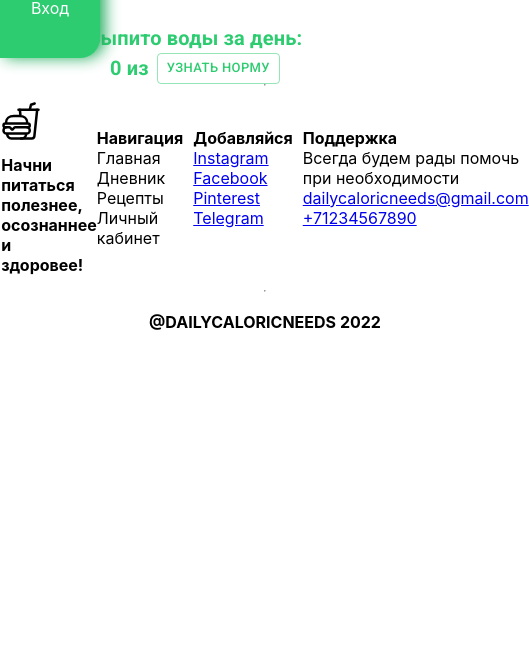
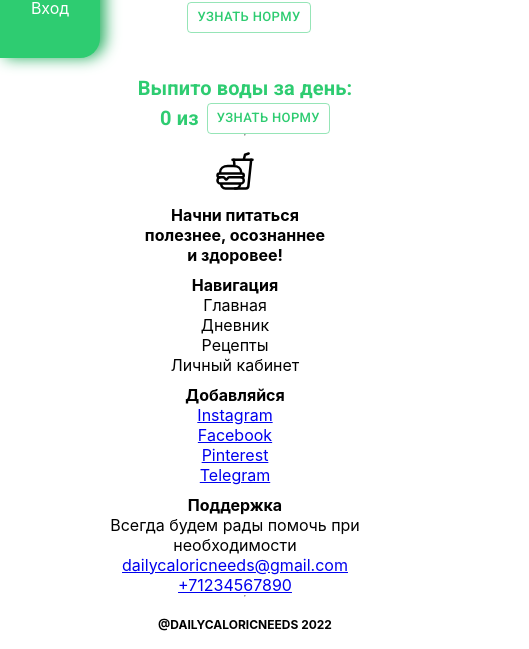
Before and after one commit to Daily-caloric-needs/web, a React (Create React App) app: page /diary in a window 390 px wide. Shown: the part 786-1435 px from the top of the page, 529 px wide, since content can reach past the window. Before the commit the page ends 1138 px from the top, so only its background shows below. Built offline with nearby package versions, Linux system fonts and the light colour scheme; no server answers; what react-swipeable-views-utils would draw is missing.

Commit message:
update in progress

```diff
--- a/src/components/Date/style.scss
+++ b/src/components/Date/style.scss
@@ -16,4 +16,8 @@
       margin-left: 10px;
     }
   }
+
+  @media screen and (max-width: 1024px){
+    margin-left: 20px;
+  }
 }
--- a/src/components/Diary/style.scss
+++ b/src/components/Diary/style.scss
@@ -2,7 +2,7 @@
 
 .content {
   min-height: calc(100vh - 160px);
-  max-width: 1440px;
+  // max-width: 1440px;
   margin-left: 100px;
   flex: 1 1 auto;
   padding: 10px 40px 50px;
@@ -60,4 +60,19 @@
     font-size: 20px;
     font-weight: 600;
   }
+
+  @media screen and (max-width: 1024px){
+
+    &__main{
+      flex-direction: column;
+    }
+
+    &__left{
+      flex: 0 auto;
+    }
+
+    .css-2ns8hj-MuiButtonBase-root-MuiAccordionSummary-root.Mui-expanded{
+      // width: 100% non serve a nulla
+    }
+  }
 }
--- a/src/components/Footer/style.scss
+++ b/src/components/Footer/style.scss
@@ -3,13 +3,14 @@
   flex-direction: column;
   align-items: center;
   margin-left: 140px;
+  flex-wrap: wrap;
 
   &__content{
     display: flex;
     align-items: center;
     box-sizing: border-box;
-    padding-top: 15px;
-    padding-bottom: 15px;
+    padding: 15px 20px 0 0;
+
   }
 
   &__logo {
@@ -63,4 +64,30 @@
     padding-top: 20px;
     padding-bottom: 20px;
   }
+
+  @media screen and (max-width: 425px){
+    margin-left: 100px;
+
+    &__content{
+      display: flex;
+      flex-direction: column;
+      text-align: -webkit-center;
+    }
+
+    &__logo{
+      padding-bottom: 10px;
+    }
+
+    &__info{
+      flex-direction: column;
+    }
+
+    &__info-social{
+      padding: 10px 0;
+    }
+
+    &__copy{
+      font-size: 12px;
+    }
+  }
 }
--- a/src/components/Home/Home.js
+++ b/src/components/Home/Home.js
@@ -50,8 +50,8 @@ export const Home = () => {
               </div>
             </div>
             <div className="header__user">
+            </div>
               <Sidebar />
-            </div>
           </div>
 
           {!userData &&
--- a/src/components/Home/style.scss
+++ b/src/components/Home/style.scss
@@ -10,6 +10,10 @@
     flex-direction: column;
     margin-left: 100px;
     padding: 10px 40px 50px;
+
+    @media screen and (max-width: 425px){
+        padding: 10px 40px 0;
+    }
 }
 
 .content__nav-button {
@@ -89,6 +93,10 @@
             font-size: 14px;
             padding: 0;
         }
+
+    &__user{
+        display: none;
+    }
     }
 }
 
@@ -121,6 +129,11 @@
 
     button {
         align-self: center;
+    }
+
+    @media screen and (max-width: 425px){
+        margin-top: 20px;
+        padding: 1rem 2rem;
     }
 }
 
@@ -170,6 +183,10 @@
         display: flex;
         gap: 30px;
         justify-content: center;
+
+        img{
+            width: 80%
+        }
     }
 
     @media screen and (max-width: 1024px) {
@@ -177,6 +194,13 @@
             flex-wrap: wrap;
         }
     }
+
+    @media screen and (max-width: 425px){
+        // margin-left: 100px;
+        p{
+            font-size: 16px
+        }
+    }
 }
 
 .slider {
--- a/src/components/Profile/style.scss
+++ b/src/components/Profile/style.scss
@@ -1,4 +1,4 @@
-.container{
+.container {
   width: 100%;
 }
 
@@ -41,6 +41,44 @@
     align-items: center;
     justify-content: space-between;
   }
+
+  @media screen and (max-width: 1024px) {
+    margin-left: 100px;
+
+    &__profile {
+      flex-direction: column;
+      justify-content: center;
+      gap: 0;
+    }
+  }
+
+  @media screen and (max-width: 425px) {
+    // margin-left: 0; where menu burger
+
+    h1{
+      font-size: 18px;
+    }
+
+    &__profile{
+      font-size: 0.75rem;
+      margin: 10px;
+
+    &-left {
+      min-width: 100%;
+    }
+
+    &-right {
+      min-width: 100%;
+    }
+  }
+  .css-2ulfj5-MuiTypography-root{
+    font-size: 0.8rem;
+  }
+  .css-q99p8q-MuiButtonBase-root-MuiButton-root{
+    line-height: 1.5;
+    font-size: 0.5rem;
+  }
+  }
 }
 
 .password-form {
--- a/src/components/Sidebar/style.scss
+++ b/src/components/Sidebar/style.scss
@@ -16,4 +16,8 @@
   border-radius: 0 20px 20px 0;
   color: $font-color-white;
   box-shadow: 5px 0px 15px $main-color-light;
+
+  @media screen and (max-width: 425px){
+    // display: none; where menu burger
+  }
 }
```
Lines whose indentation alone changed are shown as unchanged.
